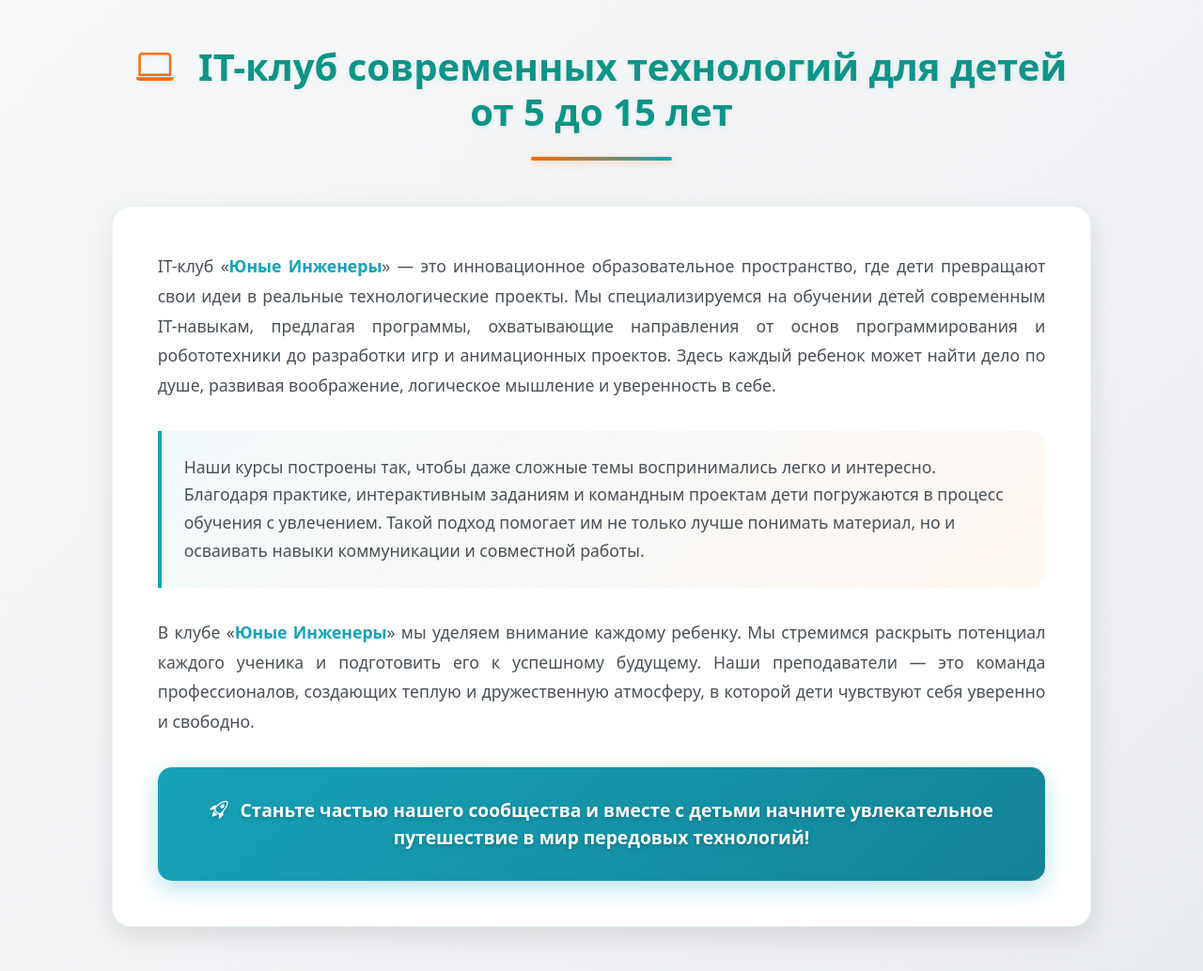
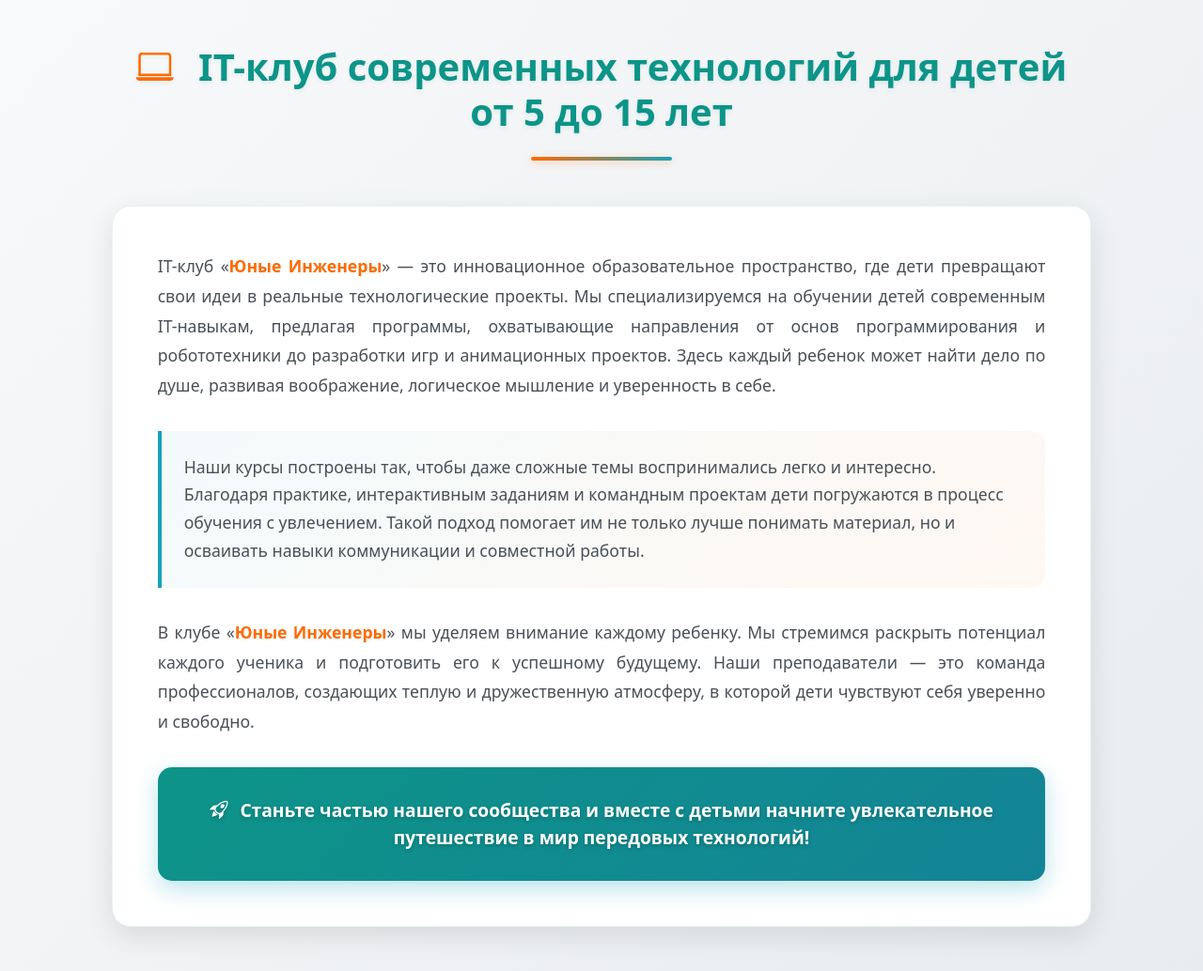
Before and after one commit to AndreiSkrypko/robototehnika_lida, a Django app: page / in a window 1280 px wide. Shown: the part 1011-2045 px from the top of the page at 94% size. Run offline with Django 5.2, Linux system fonts and the light colour scheme; data comes from the database, SQL or seed files in the repository; some libraries are stand-ins or nearby versions.

Commit message:
изменил логотип

```diff
--- a/main_app/templates/main/index.html
+++ b/main_app/templates/main/index.html
@@ -393,7 +393,7 @@
                 <p class="text-content"
                     style="font-size: 1.1rem; line-height: 1.8; color: #495057; margin-bottom: 2rem; text-align: justify;">
                     IT-клуб «<span class="highlight-text"
-                        style="color: #17a2b8; font-weight: 700; text-shadow: 0 1px 2px rgba(23, 162, 184, 0.1);">Юные
+                        style="color: #ff6a00; font-weight: 700; text-shadow: 0 1px 2px rgba(23, 162, 184, 0.1);">Юные
                         Инженеры</span>» — это инновационное
                     образовательное пространство, где дети превращают свои идеи в реальные технологические проекты. Мы
                     специализируемся на обучении детей современным IT-навыкам, предлагая программы, охватывающие
@@ -418,7 +418,7 @@
                 <p class="text-content"
                     style="font-size: 1.1rem; line-height: 1.8; color: #495057; margin-bottom: 2rem; text-align: justify;">
                     В клубе «<span class="highlight-text"
-                        style="color: #17a2b8; font-weight: 700; text-shadow: 0 1px 2px rgba(23, 162, 184, 0.1);">Юные
+                        style="color: #ff6a00; font-weight: 700; text-shadow: 0 1px 2px rgba(23, 162, 184, 0.1);">Юные
                         Инженеры</span>» мы уделяем внимание каждому
                     ребенку. Мы стремимся раскрыть потенциал каждого ученика и подготовить его к успешному будущему.
                     Наши
@@ -428,7 +428,7 @@
                 </p>
 
                 <div class="cta-section text-center"
-                    style="background: linear-gradient(135deg, #17a2b8 0%, #138496 100%); border-radius: 15px; padding: 2rem; margin-top: 2rem; box-shadow: 0 8px 25px rgba(23, 162, 184, 0.3);">
+                    style="background: linear-gradient(135deg, #0d9488 0%, #138496 100%); border-radius: 15px; padding: 2rem; margin-top: 2rem; box-shadow: 0 8px 25px rgba(23, 162, 184, 0.3);">
                     <p class="mb-0"
                         style="font-size: 1.2rem; font-weight: 600; color: white; text-shadow: 0 2px 4px rgba(0,0,0,0.2);">
                         <i class="bi bi-rocket-takeoff me-2"></i>
```
Also changed, not shown: logo.svg.html (deleted, +0 -27 lines), 1 other file.
